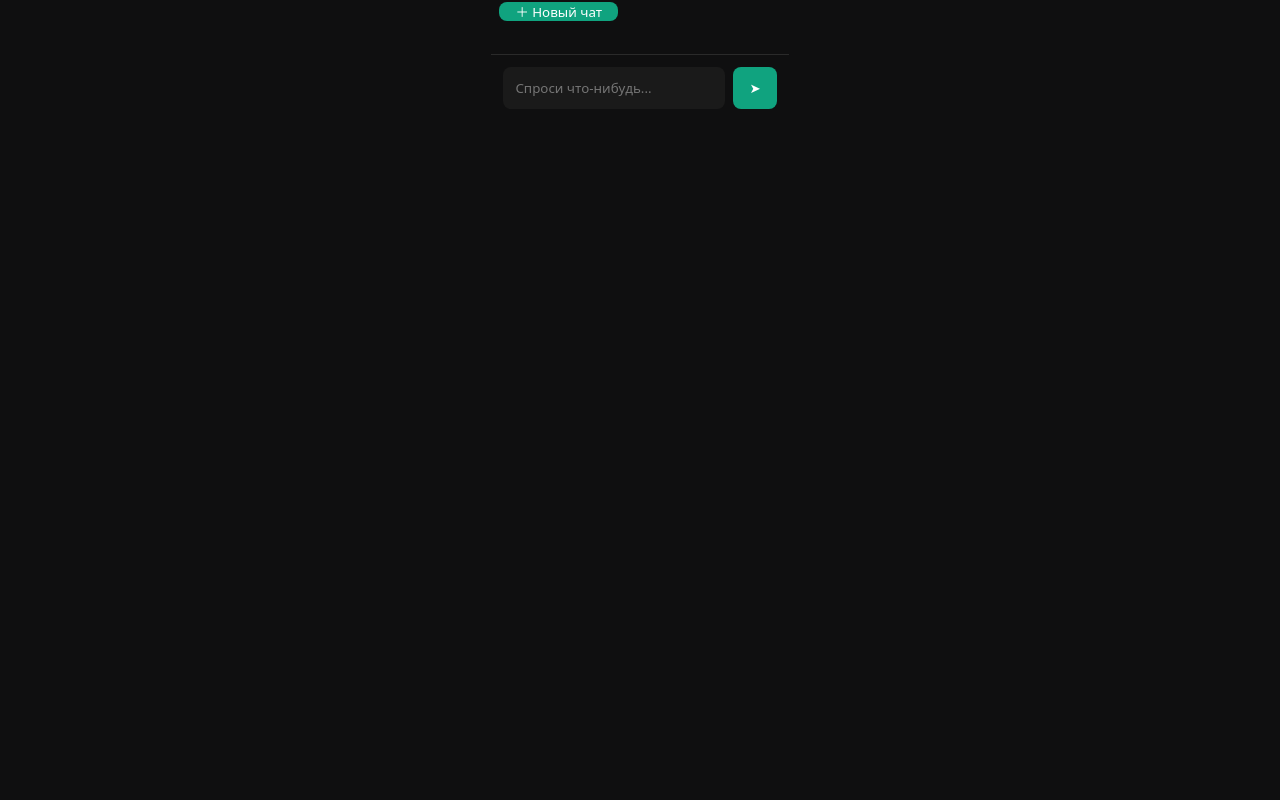
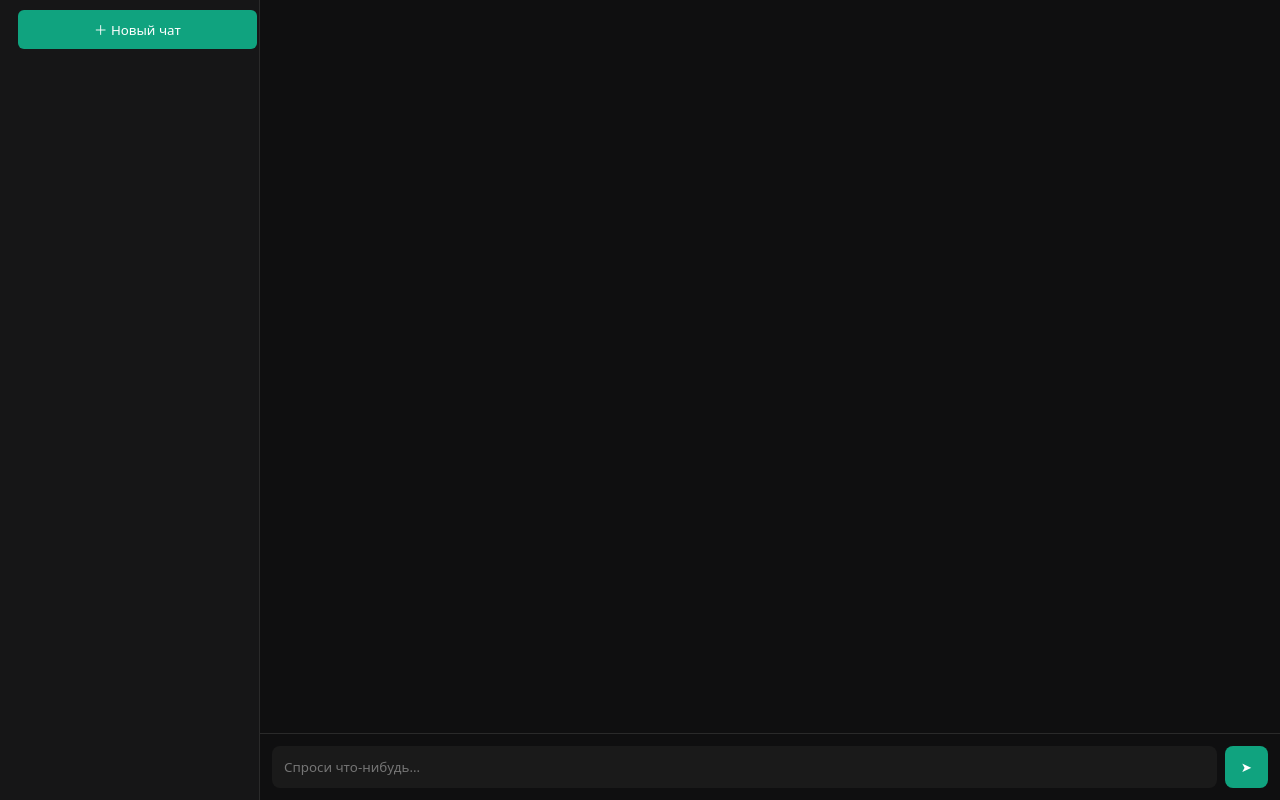
Before and after one commit to D1fficult03/Timur-AI, a plain HTML site: page index.html in a window 1280 px wide. Drawn offline with Linux system fonts and the light colour scheme.

Commit message:
Update style.css

```diff
--- a/style.css
+++ b/style.css
@@ -1,39 +1,61 @@
 * {
   box-sizing: border-box;
-  font-family: system-ui, -apple-system, BlinkMacSystemFont;
+  font-family: system-ui;
 }
 
 body {
   margin: 0;
   background: #0f0f10;
-  color: white;
-  display: flex;
-  justify-content: center;
+  color: #e8eaed;
   height: 100vh;
 }
 
-.chat {
+.app {
+  display: flex;
+  height: 100vh;
+}
+
+aside {
+  width: 260px;
+  background: #161617;
+  padding: 10px;
+  border-right: 1px solid #2a2a2a;
+}
+
+aside button {
   width: 100%;
-  max-width: 800px;
+  padding: 10px;
+  background: #10a37f;
+  border: none;
+  color: white;
+  border-radius: 6px;
+  cursor: pointer;
+}
+
+#chatList div {
+  padding: 8px;
+  margin-top: 8px;
+  background: #1e1e1f;
+  border-radius: 6px;
+  cursor: pointer;
+  font-size: 14px;
+}
+
+main {
+  flex: 1;
   display: flex;
   flex-direction: column;
 }
 
-header {
-  padding: 16px;
-  font-size: 20px;
-  border-bottom: 1px solid #2a2a2a;
-}
-
 #messages {
   flex: 1;
-  padding: 16px;
+  padding: 20px;
   overflow-y: auto;
 }
 
 .message {
-  margin-bottom: 12px;
-  line-height: 1.5;
+  margin-bottom: 16px;
+  white-space: pre-wrap;
 }
 
 .user { color: #8ab4f8; }
@@ -49,8 +71,8 @@ input {
   flex: 1;
   background: #1a1a1a;
   border: none;
+  padding: 12px;
   color: white;
-  padding: 12px;
   border-radius: 8px;
 }
 
@@ -61,5 +83,4 @@ button {
   color: white;
   padding: 0 16px;
   border-radius: 8px;
-  cursor: pointer;
 }
```
